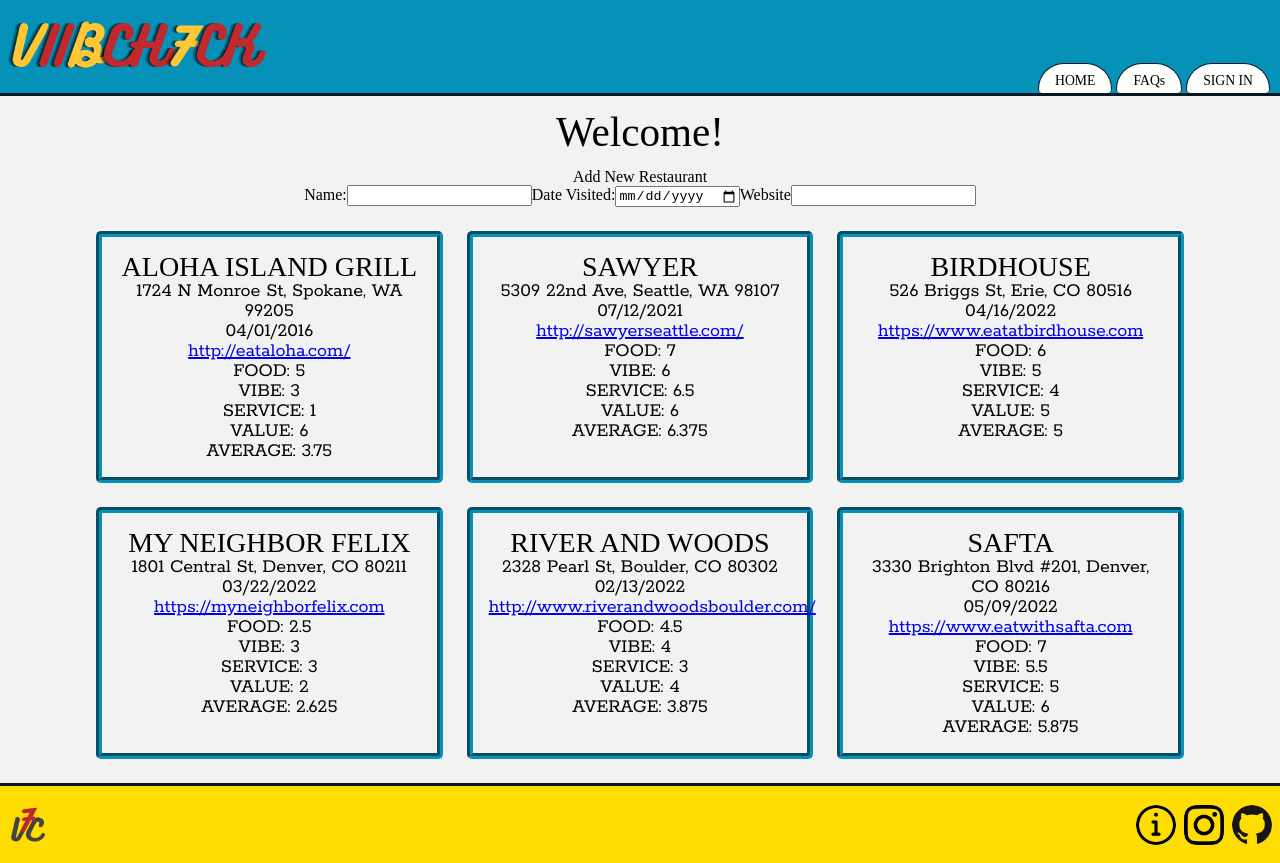
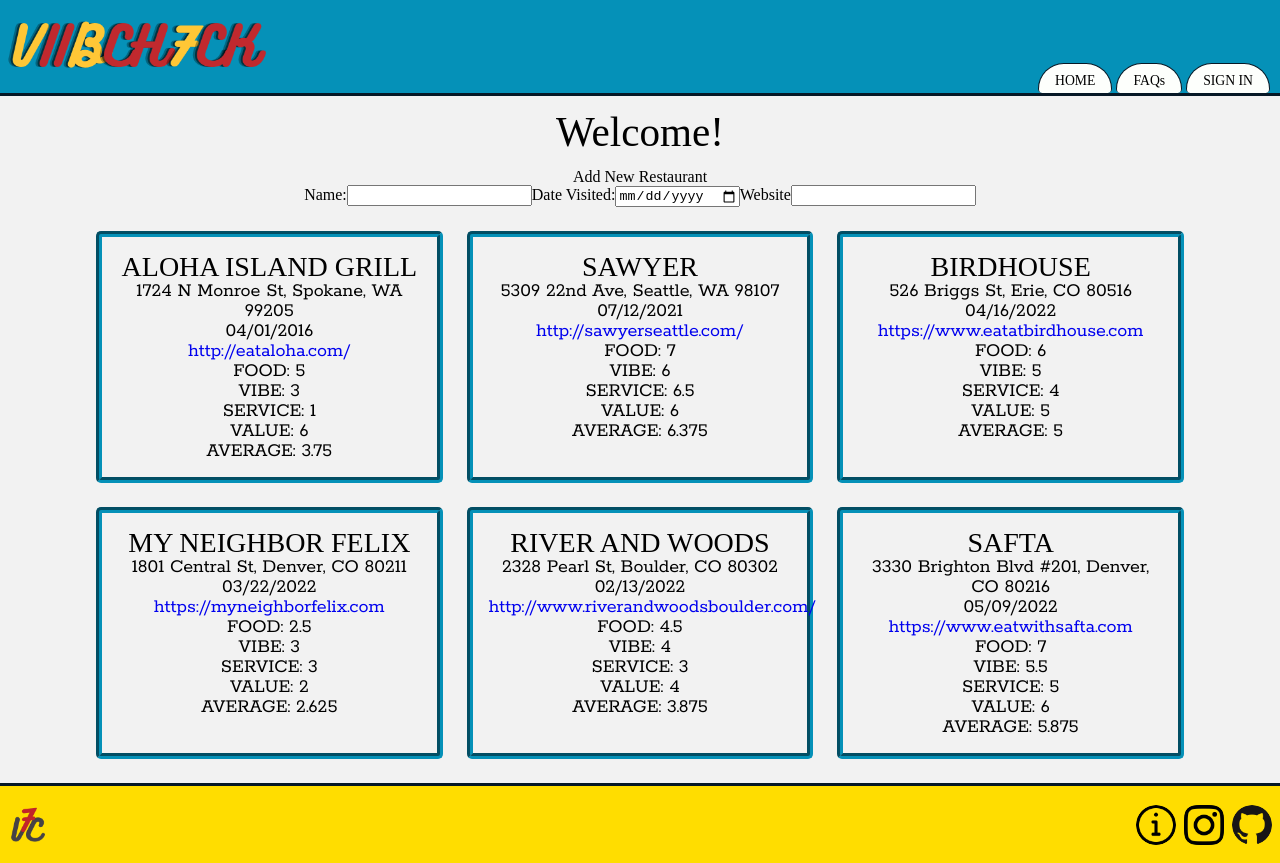
Before and after one commit to colefiscus/vibecheck, a React (Create React App) app: page / in a window 1280 px wide. Built offline with nearby package versions, Linux system fonts and the light colour scheme; a web font is replaced by a local one.

Commit message:
Create styled anchor tag with no underline

```diff
--- a/src/Components/Rating/Rating.js
+++ b/src/Components/Rating/Rating.js
@@ -16,7 +16,7 @@ const Rating = ({ ratingData }) => {
       <RestName>{info.name.toUpperCase()}</RestName>
       <p>{info.address}</p>
       <p>{info.dateVisited}</p>
-      <a href={info.website} target="_blank" rel="noreferrer">{info.website}</a>
+      <RestWebsite href={info.website} target="_blank" rel="noreferrer">{info.website}</RestWebsite>
       <p>FOOD: {userRatings.foodRating}</p>
       <p>VIBE: {userRatings.vibeRating}</p>
       <p>SERVICE: {userRatings.serviceRating}</p>
@@ -40,4 +40,8 @@ const RestName = styled.h2`
   font-family: 'Biryani';
 `;
 
+const RestWebsite = styled.a`
+  text-decoration: none;
+`;
+
 export default Rating;
```
